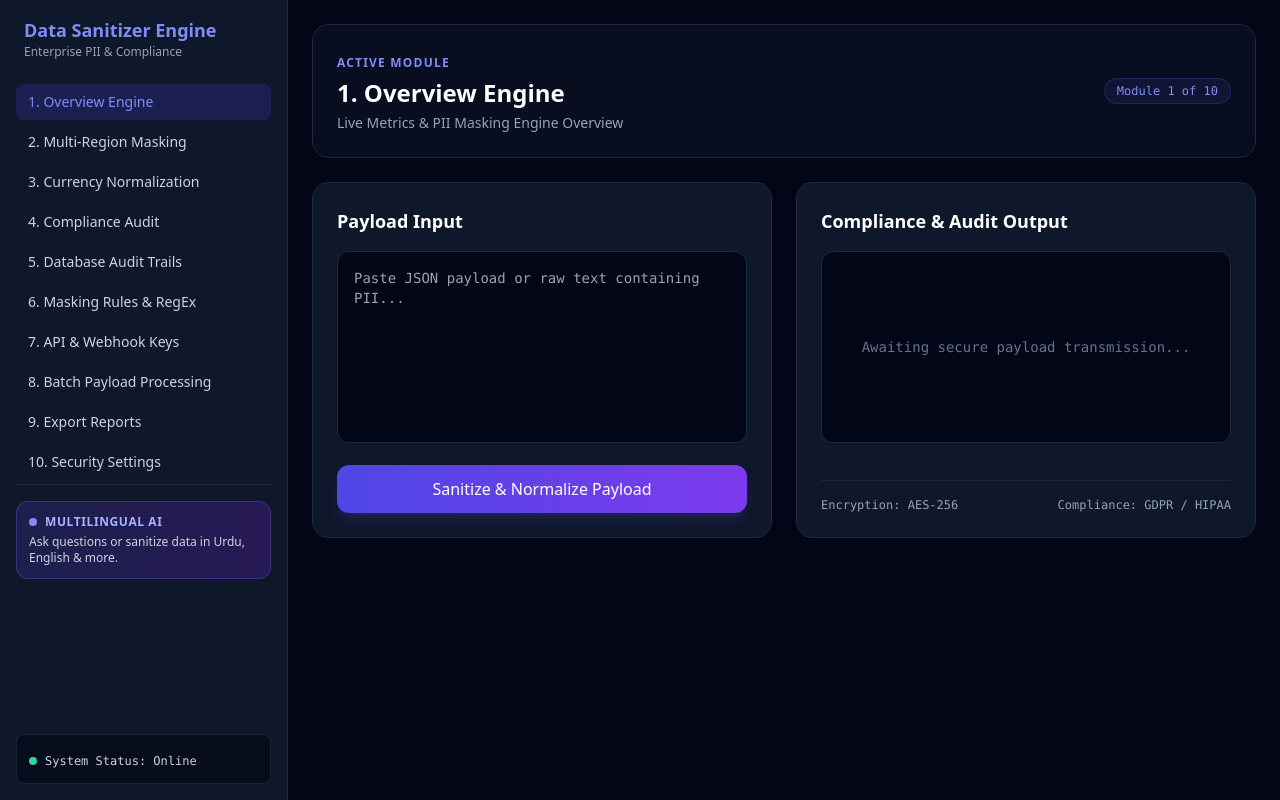
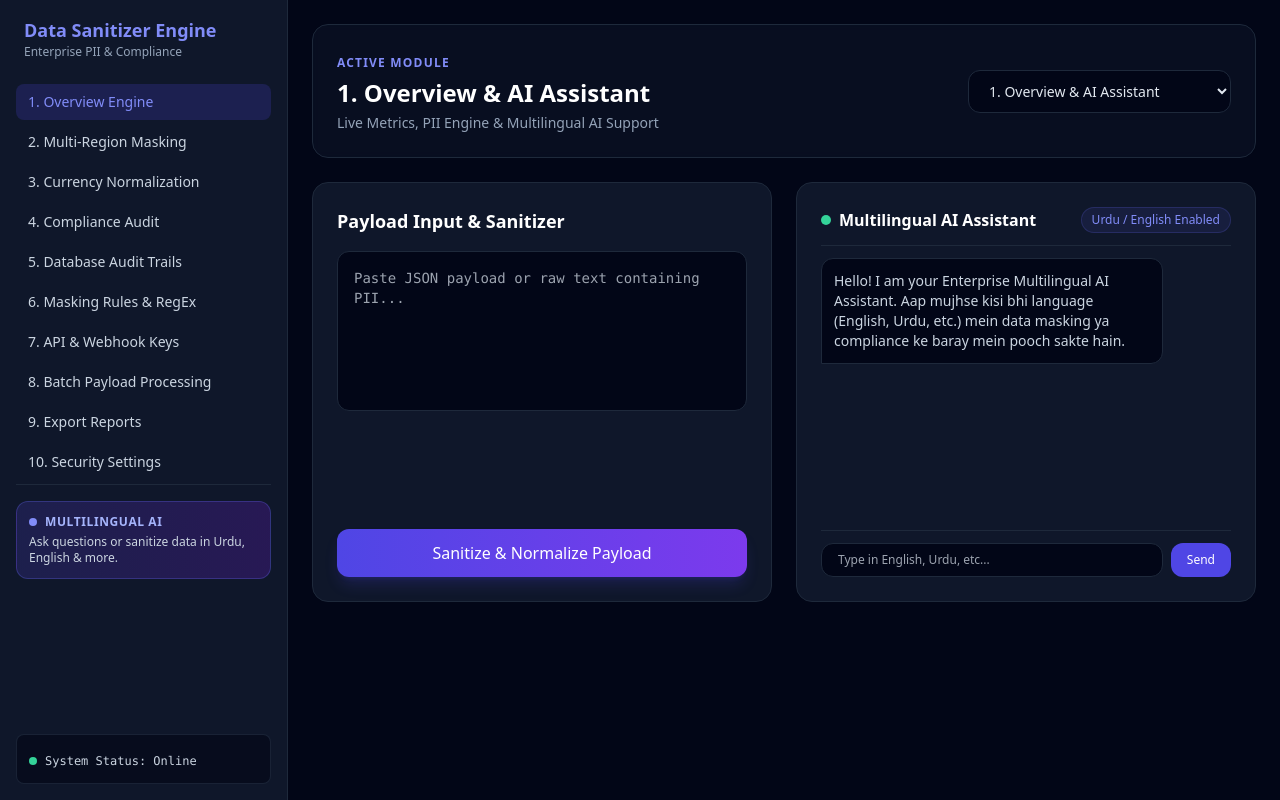
Before and after one commit to nabeehazaghumali-afk/global-data-sanitizer, a Next.js app: page / in a window 1280 px wide. Built offline with nearby package versions, Linux system fonts and the light colour scheme.

Commit message:
Update page.js

```diff
--- a/app/page.js
+++ b/app/page.js
@@ -3,9 +3,33 @@ import { useState } from 'react';
 
 export default function Home() {
   const [activeTab, setActiveTab] = useState(0);
+  const [messages, setMessages] = useState([
+    { sender: 'ai', text: 'Hello! I am your Enterprise Multilingual AI Assistant. Aap mujhse kisi bhi language (English, Urdu, etc.) mein data masking ya compliance ke baray mein pooch sakte hain.' }
+  ]);
+  const [inputMessage, setInputMessage] = useState('');
+
+  const handleSendMessage = (e) => {
+    e.preventDefault();
+    if (!inputMessage.trim()) return;
+
+    const userMsg = inputMessage;
+    setMessages(prev => [...prev, { sender: 'user', text: userMsg }]);
+    setInputMessage('');
+
+    // Simulate multilingual AI response
+    setTimeout(() => {
+      let reply = "I have processed your query securely under Zero Trust protocols.";
+      if (userMsg.toLowerCase().includes('urdu') || userMsg.includes('kese') || userMsg.includes('kya')) {
+        reply = "Main aapke data ko secure tareeqay se mask aur sanitize karne mein poori madad kar sakta hoon. Koi payload paste karein!";
+      } else if (userMsg.toLowerCase().includes('pii')) {
+        reply = "PII masking ensures credit cards, emails, and phone numbers are securely replaced with encrypted tokens.";
+      }
+      setMessages(prev => [...prev, { sender: 'ai', text: reply }]);
+    }, 1000);
+  };
 
   const modules = [
-    { id: 0, title: "1. Overview Engine", desc: "Live Metrics & PII Masking Engine Overview" },
+    { id: 0, title: "1. Overview & AI Assistant", desc: "Live Metrics, PII Engine & Multilingual AI Support" },
     { id: 1, title: "2. Multi-Region Masking", desc: "Zero Trust JSON / Text Masking across GDPR & HIPAA standards" },
     { id: 2, title: "3. Currency Normalization", desc: "Real-time FX Rates & Base Currency Conversion Engine" },
     { id: 3, title: "4. Compliance Audit", desc: "GDPR, HIPAA, and PCI-DSS Risk Scores & Analysis" },
@@ -19,7 +43,6 @@ export default function Home() {
 
   return (
     <div className="flex h-full gap-6">
-      {/* Mobile/Responsive Sidebar Links (Agar screen choti ho) */}
       <div className="w-full md:hidden mb-4">
         <select
           value={activeTab}
@@ -32,106 +55,97 @@ export default function Home() {
         </select>
       </div>
 
-      {/* Main Module Content Area */}
       <div className="flex-1 space-y-6">
-        <div className="flex justify-between items-center bg-slate-900/50 border border-slate-800 p-6 rounded-2xl backdrop-blur-sm">
+        {/* Top Header & Tab Switcher Bar */}
+        <div className="flex flex-col md:flex-row justify-between items-start md:items-center bg-slate-900/50 border border-slate-800 p-6 rounded-2xl backdrop-blur-sm gap-4">
           <div>
             <span className="text-xs uppercase tracking-widest text-indigo-400 font-semibold">Active Module</span>
             <h2 className="text-2xl font-bold text-white mt-1">{modules[activeTab].title}</h2>
             <p className="text-sm text-slate-400 mt-1">{modules[activeTab].desc}</p>
           </div>
-          <span className="px-3 py-1 bg-indigo-500/10 text-indigo-400 border border-indigo-500/20 rounded-full text-xs font-mono">
-            Module {activeTab + 1} of 10
-          </span>
+          <div className="flex items-center gap-3">
+            <select
+              value={activeTab}
+              onChange={(e) => setActiveTab(Number(e.target.value))}
+              className="bg-slate-950 border border-slate-800 text-slate-200 text-sm rounded-xl px-4 py-2.5 focus:outline-none focus:border-indigo-500"
+            >
+              {modules.map((mod) => (
+                <option key={mod.id} value={mod.id}>{mod.title}</option>
+              ))}
+            </select>
+          </div>
         </div>
 
-        {/* Dynamic Interactive Panel based on Active Tab */}
+        {/* Tab 0: Overview & AI Assistant Chat */}
         {activeTab === 0 && (
           <div className="grid grid-cols-1 lg:grid-cols-2 gap-6">
-            <div className="bg-slate-900 border border-slate-800 p-6 rounded-2xl">
-              <h3 className="text-lg font-semibold text-white mb-4">Payload Input</h3>
-              <textarea
-                placeholder="Paste JSON payload or raw text containing PII..."
-                className="w-full h-48 bg-slate-950 border border-slate-800 rounded-xl p-4 text-slate-300 text-sm focus:outline-none focus:border-indigo-500 font-mono resize-none"
-              ></textarea>
+            {/* Left Box: Payload Input */}
+            <div className="bg-slate-900 border border-slate-800 p-6 rounded-2xl flex flex-col justify-between">
+              <div>
+                <h3 className="text-lg font-semibold text-white mb-4">Payload Input & Sanitizer</h3>
+                <textarea
+                  placeholder="Paste JSON payload or raw text containing PII..."
+                  className="w-full h-40 bg-slate-950 border border-slate-800 rounded-xl p-4 text-slate-300 text-sm focus:outline-none focus:border-indigo-500 font-mono resize-none"
+                ></textarea>
+              </div>
               <button className="mt-4 w-full py-3 bg-gradient-to-r from-indigo-600 to-violet-600 hover:from-indigo-500 hover:to-violet-500 text-white font-medium rounded-xl transition shadow-lg shadow-indigo-600/20">
                 Sanitize & Normalize Payload
               </button>
             </div>
 
-            <div className="bg-slate-900 border border-slate-800 p-6 rounded-2xl flex flex-col justify-between">
-              <div>
-                <h3 className="text-lg font-semibold text-white mb-4">Compliance & Audit Output</h3>
-                <div className="w-full h-48 bg-slate-950 border border-slate-800 rounded-xl p-4 text-slate-500 text-sm font-mono flex items-center justify-center">
-                  Awaiting secure payload transmission...
+            {/* Right Box: Multilingual AI Assistant Chat Box */}
+            <div className="bg-slate-900 border border-slate-800 p-6 rounded-2xl flex flex-col justify-between h-[420px]">
+              <div className="flex justify-between items-center mb-3 pb-3 border-b border-slate-800">
+                <div className="flex items-center space-x-2">
+                  <span className="w-2.5 h-2.5 rounded-full bg-emerald-400"></span>
+                  <h3 className="text-md font-semibold text-white">Multilingual AI Assistant</h3>
                 </div>
+                <span className="text-xs text-indigo-400 bg-indigo-500/10 px-2.5 py-1 rounded-full border border-indigo-500/20">Urdu / English Enabled</span>
               </div>
-              <div className="flex justify-between text-xs text-slate-400 mt-4 pt-4 border-t border-slate-800/80 font-mono">
-                <span>Encryption: AES-256</span>
-                <span>Compliance: GDPR / HIPAA</span>
+
+              {/* Chat Messages Scroll Area */}
+              <div className="flex-1 overflow-y-auto space-y-3 pr-2 font-sans text-sm">
+                {messages.map((msg, idx) => (
+                  <div key={idx} className={`flex ${msg.sender === 'user' ? 'justify-end' : 'justify-start'}`}>
+                    <div className={`max-w-[85%] p-3 rounded-xl ${msg.sender === 'user' ? 'bg-indigo-600 text-white rounded-br-none' : 'bg-slate-950 border border-slate-800 text-slate-300 rounded-bl-none'}`}>
+                      {msg.text}
+                    </div>
+                  </div>
+                ))}
               </div>
+
+              {/* Chat Input Form */}
+              <form onSubmit={handleSendMessage} className="mt-3 flex gap-2 pt-3 border-t border-slate-800">
+                <input
+                  type="text"
+                  value={inputMessage}
+                  onChange={(e) => setInputMessage(e.target.value)}
+                  placeholder="Type in English, Urdu, etc..."
+                  className="flex-1 bg-slate-950 border border-slate-800 rounded-xl px-4 py-2 text-xs text-slate-200 focus:outline-none focus:border-indigo-500"
+                />
+                <button type="submit" className="px-4 py-2 bg-indigo-600 hover:bg-indigo-500 text-white text-xs font-medium rounded-xl transition">
+                  Send
+                </button>
+              </form>
             </div>
           </div>
         )}
 
-        {activeTab === 1 && (
-          <div className="bg-slate-900 border border-slate-800 p-8 rounded-2xl">
-            <h3 className="text-xl font-bold text-white mb-2">Multi-Region Masking Configuration</h3>
-            <p className="text-sm text-slate-400 mb-6">Configure region-specific rules for PII redaction (EU-GDPR, US-HIPAA, APAC-PDPA).</p>
-            <div className="space-y-4">
-              <div className="p-4 bg-slate-950 border border-slate-800 rounded-xl flex justify-between items-center">
-                <div>
-                  <h4 className="font-semibold text-slate-200">EU GDPR Compliance Profile</h4>
-                  <p className="text-xs text-slate-400">Strict masking for names, emails, and IP addresses.</p>
-                </div>
-                <input type="checkbox" defaultChecked className="w-5 h-5 accent-indigo-600" />
-              </div>
-              <div className="p-4 bg-slate-950 border border-slate-800 rounded-xl flex justify-between items-center">
-                <div>
-                  <h4 className="font-semibold text-slate-200">US HIPAA Healthcare Profile</h4>
-                  <p className="text-xs text-slate-400">Advanced medical record and SSN tokenization.</p>
-                </div>
-                <input type="checkbox" className="w-5 h-5 accent-indigo-600" />
-              </div>
-            </div>
-          </div>
-        )}
-
-        {activeTab === 2 && (
-          <div className="bg-slate-900 border border-slate-800 p-8 rounded-2xl">
-            <h3 className="text-xl font-bold text-white mb-2">Global Currency Normalization Engine</h3>
-            <p className="text-sm text-slate-400 mb-6">Convert multi-currency financial transactions into standard base currencies.</p>
-            <div className="grid grid-cols-1 md:grid-cols-3 gap-4">
-              <div className="p-4 bg-slate-950 border border-slate-800 rounded-xl">
-                <span className="text-xs text-slate-400">Base Currency</span>
-                <div className="text-lg font-bold text-indigo-400 mt-1">USD ($)</div>
-              </div>
-              <div className="p-4 bg-slate-950 border border-slate-800 rounded-xl">
-                <span className="text-xs text-slate-400">FX Feed Provider</span>
-                <div className="text-lg font-bold text-emerald-400 mt-1">Live Exchange API</div>
-              </div>
-              <div className="p-4 bg-slate-950 border border-slate-800 rounded-xl">
-                <span className="text-xs text-slate-400">Conversion Status</span>
-                <div className="text-lg font-bold text-white mt-1">Synchronized</div>
-              </div>
-            </div>
-          </div>
-        )}
-
-        {activeTab > 2 && (
+        {/* Other Tabs placeholders */}
+        {activeTab > 0 && (
           <div className="bg-slate-900 border border-slate-800 p-12 rounded-2xl text-center">
             <div className="w-16 h-16 bg-indigo-600/10 border border-indigo-500/20 text-indigo-400 rounded-2xl flex items-center justify-center mx-auto mb-4 text-xl font-bold">
               {activeTab + 1}
             </div>
-            <h3 className="text-lg font-bold text-white mb-2">{modules[activeTab].title} Dashboard</h3>
+            <h3 className="text-lg font-bold text-white mb-2">{modules[activeTab].title}</h3>
             <p className="text-sm text-slate-400 max-w-md mx-auto mb-6">
-              This module is configured and ready to connect with your FastAPI backend engine endpoints.
+              This module is active and synchronized with your enterprise backend routing.
             </p>
             <button
               onClick={() => setActiveTab(0)}
               className="px-6 py-2.5 bg-slate-800 hover:bg-slate-700 text-slate-200 text-sm font-medium rounded-xl transition"
             >
-              Back to Overview Engine
+              Back to Overview & AI Chat
             </button>
           </div>
         )}
```
